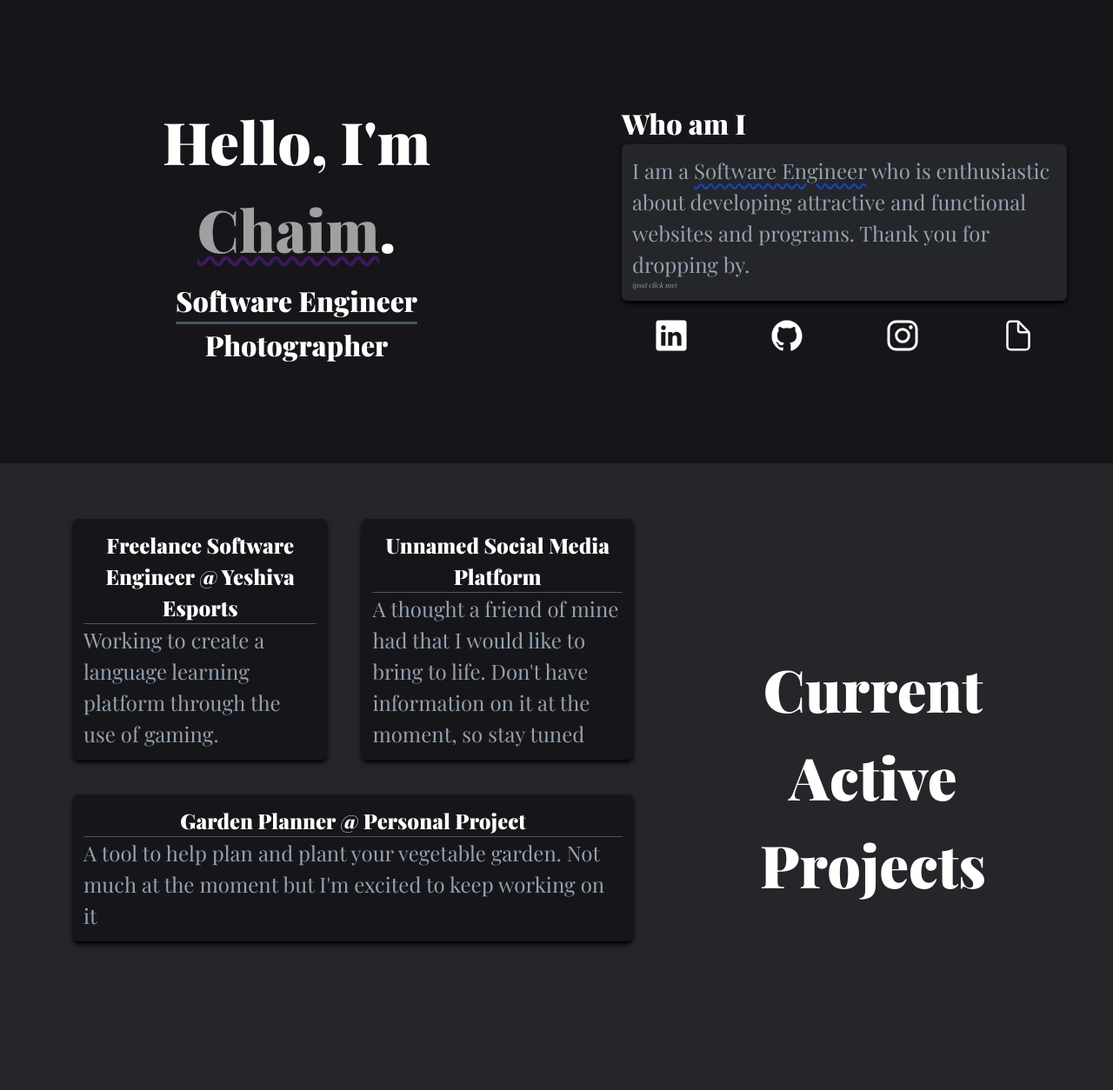
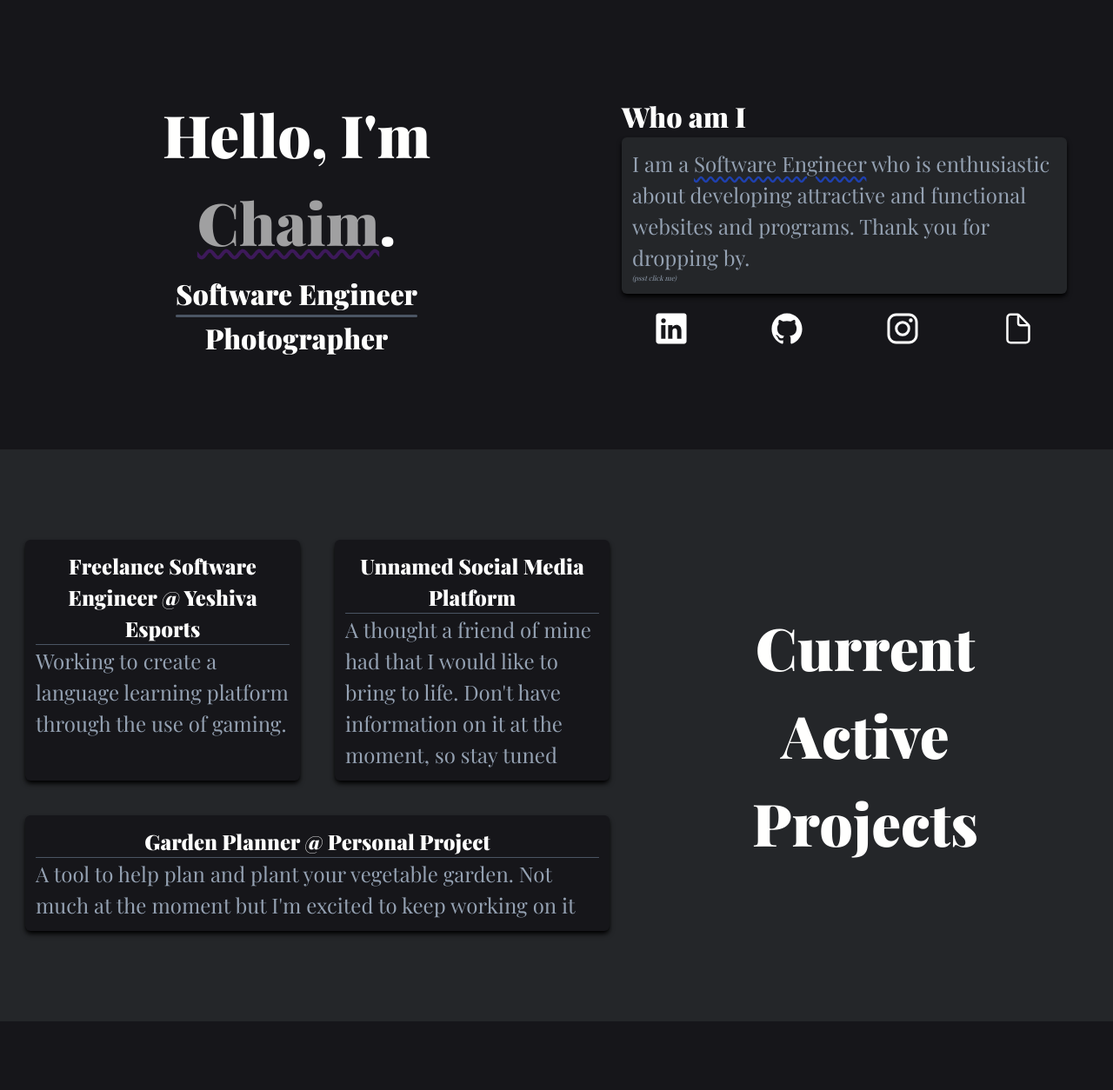
Before and after one commit to noxan-dev/personal-protfolioV2, a Flask app: page / in a window 1280 px wide. Shown: the part 73-1327 px from the top of the page at 87% size. Run offline with Flask 2, Linux system fonts and the light colour scheme; some libraries are stand-ins or nearby versions.

Commit message:
clean unused code, fixed layout/classes

```diff
--- a/app.py
+++ b/app.py
@@ -1,8 +1,8 @@
-from flask import Flask, render_template, flash, redirect, url_for, request, session
+import os
+import smtplib
+from flask import Flask, render_template, flash, redirect, url_for, request
 from flask_caching import Cache
 from datetime import datetime
-import os
-import smtplib
 
 
 UPLOAD_FOLDER = os.path.join('static', 'images/gallery')
@@ -79,9 +79,8 @@ def allowed_file(filename):
 
 
 @app.route('/gallery')
-# @cache.cached(timeout=60)
+@cache.cached(timeout=60)
 def gallery():
-    # TODO: Display all images in a gallery
     images_file = os.listdir(app.config['UPLOAD_FOLDER'])
     return render_template('gallery.html', images=images_file)
 
--- a/templates/indexV2.html
+++ b/templates/indexV2.html
@@ -17,8 +17,8 @@
                 {% endif %}
             {% endwith %}
         </div>
-        <div class="main px-5 py-28 grid gap-5 auto-rows-auto grid-flow-row lg:auto-cols-auto lg:grid-flow-col h-fit w-full place-items-center">
-            <div class="intro-text text-center lg:px-14 lg:max-w-xl">
+        <div class="main px-5 py-16 grid gap-5 auto-rows-auto grid-flow-row lg:auto-cols-auto lg:grid-flow-col h-fit w-full place-items-center">
+            <div class="intro-text text-center lg:py-10 lg:px-14 lg:max-w-xl">
                 <h1>Hello, I'm <span
                         class="animate-[pulse_4s_ease-in-out_infinite] underline decoration-wavy decoration-4 decoration-purple-900 underline-offset-4">Chaim</span>.
                 </h1>
@@ -65,36 +65,35 @@
         </div>
     </section>
     <section id="work" class="bg-[#242629]">
-        <div class="px-5 py-16 grid gap-5 grid-rows-auto grid-flow-rows lg:grid-cols-auto lg:grid-flow-col h-fit">
-            <div class="place-self-center order-2 lg:order-1">
-                <div class="grid gap-10 grid-rows-auto grid-flow-rows lg:grid-cols-auto lg:grid-rows-2 lg:grid-flow-col max-w-2xl lg:ml-16">
+        <div class="px-5 py-16 grid gap-5 auto-rows-auto grid-flow-row lg:auto-cols-auto lg:grid-flow-col place-items-center">
+            <div class="order-2 lg:order-1 py-10">
+                <div class="grid gap-10 auto-rows-auto grid-flow-row lg:grid-cols-2 lg:grid-flow-row max-w-2xl">
                     <a href="https://www.yeshivaesports.com">
-                        <div class="p-3 shadow-md shadow-current lg:hover:shadow-current lg:hover:shadow-lg rounded-md bg-[#16161a] h-full w-full">
+                        <div class="p-3 shadow-md shadow-current lg:hover:shadow-current lg:hover:shadow-lg rounded-md bg-[#16161a] h-full">
                             <h3 class="text-center">Freelance Software Engineer @ Yeshiva Esports</h3>
                             <hr class="border-b-1 rounded bg-gray-600 border-gray-600 mx-auto">
                             <p>Working to create a language learning platform through the use of gaming.</p>
                         </div>
                     </a>
-                    <a href="https://github.com/noxan-dev/Garden-Planner" class="col-span-2 h-fit">
-                        <div class="p-3 shadow-md shadow-current lg:hover:shadow-current lg:hover:shadow-lg rounded-md bg-[#16161a] h-full w-full">
+                    <a href="#">
+                        <div class="p-3 shadow-md shadow-current lg:hover:shadow-current lg:hover:shadow-lg rounded-md bg-[#16161a]">
+                            <h3 class="text-center">Unnamed Social Media Platform</h3>
+                            <hr class="border-b-1 rounded bg-gray-600 border-gray-600 mx-auto">
+                            <p>A thought a friend of mine had that I would like to bring to life. Don't have information
+                                on it at the moment, so stay tuned</p>
+                        </div>
+                    </a>
+                    <a href="https://github.com/noxan-dev/Garden-Planner" class="lg:col-span-2 h-fit">
+                        <div class="p-3 shadow-md shadow-current lg:hover:shadow-current lg:hover:shadow-lg rounded-md bg-[#16161a]">
                             <h3 class="text-center">Garden Planner @ Personal Project</h3>
                             <hr class="border-b-1 rounded bg-gray-600 border-gray-600 mx-auto">
                             <p>A tool to help plan and plant your vegetable garden. Not much at the moment but I'm
                                 excited to keep working on it</p>
                         </div>
                     </a>
-                    <a href="#">
-                        <div class="p-3 shadow-md shadow-current lg:hover:shadow-current lg:hover:shadow-lg rounded-md bg-[#16161a] h-full w-full">
-                            <h3 class="text-center">Unnamed Social Media Platform</h3>
-                            <hr class="border-b-1 rounded bg-gray-600 border-gray-600 mx-auto">
-                            <p>A thought a friend of mine had that I would like to bring to life. Don't have information
-                                on it at the moment, so stay tuned</p>
-                        </div>
-                    </a>
-
                 </div>
             </div>
-            <div class="place-self-center text-center order-1">
+            <div class="text-center order-1">
                 <div class="lg:px-24 lg:max-w-lg">
                     <h1>Current Active Projects</h1>
                 </div>
@@ -103,7 +102,7 @@
     </section>
     <section id="gallery" class="bg-[#16161a]">
         <div class="px-5 py-16 grid gap-16 lg:grid-cols-2">
-            <div class="grid gap-5 auto-rows-auto grid-flow-row lg:pr-24 lg:max-w-lg justify-self-center lg:mt-28 w-fit h-fit place-items-center">
+            <div class="grid gap-5 auto-rows-auto lg:pr-24 lg:max-w-lg justify-self-center lg:mt-28 w-fit h-fit place-items-center">
                 <h1>Gallery</h1>
                 <div class="p-3 shadow-md shadow-current rounded-md bg-[#242629]">
                     <p>In addition to being a SE, I am a landscape <span
@@ -124,7 +123,7 @@
                     </a>
                 </div>
             </div>
-            <div class="grid gap-5 grid-cols-2 grid-flow-row w-fit place-self-center">
+            <div class="grid gap-5 grid-cols-2 grid-flow-row place-self-center py-10">
                 <h2 class="text-center col-span-2">Latest Images</h2>
                 <img class="lg:h-[25rem]"
                      src="{{ url_for('static', filename=('images/gallery/V-Chaim-Malek-#5149-4.jpg')) }}" alt="">
@@ -139,7 +138,7 @@
     </section>
     <footer id="contact" class="bg-[#242629]">
         <div class="px-5 pt-16 pb-2">
-            <div class="grid gap-y-5 auto-rows-auto grid-flow-rows text-center place-items-center">
+            <div class="grid gap-5 auto-rows-auto text-center place-items-center">
                 <div>
                     <p>Connect</p>
                     <hr class="border-b-2 rounded bg-gray-600 border-gray-600 mx-auto w-20">
--- a/templates/navbar.html
+++ b/templates/navbar.html
@@ -36,7 +36,7 @@
                     </li>
                     <li>
                         <a href="{{ url_for('gallery') }}"
-                           class="block py-2 pr-4 pl-3 rounded lg:bg-transparent lg:p-0 text-white hover:text-gray-400">Gallery</a>
+                           class="{{ 'bg-blue-700 lg:text-gray-400' if active_page == 'gallery' }} block py-2 pr-4 pl-3 rounded lg:bg-transparent lg:p-0 text-white hover:text-gray-400">Gallery</a>
                     </li>
                 </ul>
             </div>
```
